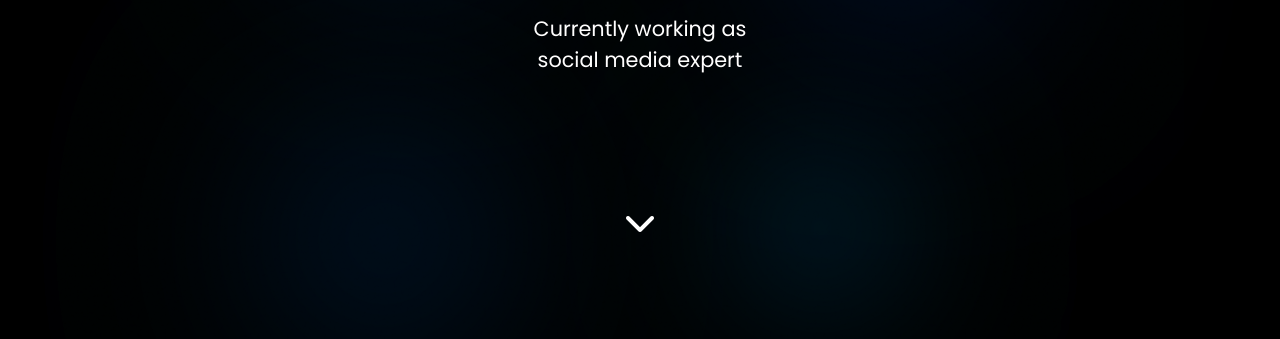
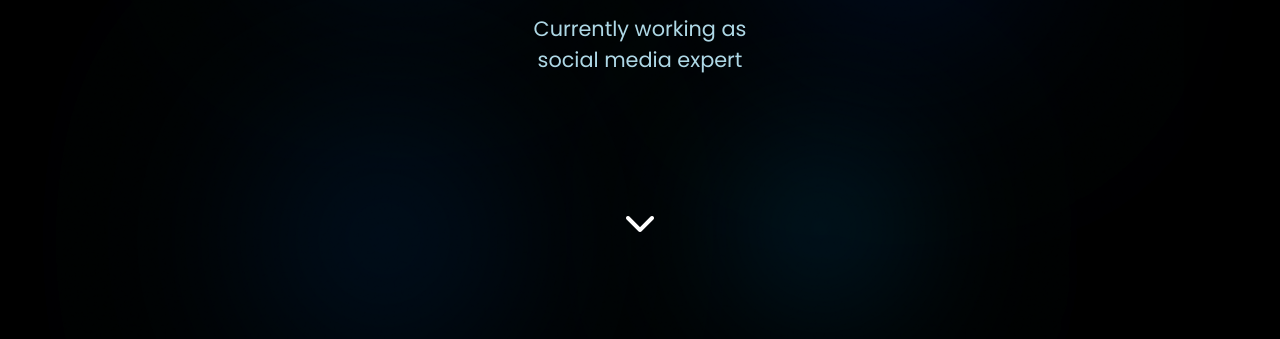
Before and after one commit to tahmidxr/tahmidxr.github.io, a plain HTML site: page index.html in a window 1280 px wide. Shown: the part 451-790 px from the top of the page. Drawn offline with nearby package versions, Linux system fonts and the light colour scheme; a web font is replaced by a local one.

Commit message:
Update styles.css

```diff
--- a/styles.css
+++ b/styles.css
@@ -169,7 +169,7 @@ h1 {
 
 .typing-container {
     font-size: 1.3rem;
-    color: #fff;
+    color: lightblue;
 }
 
 .section-hidden {
```
